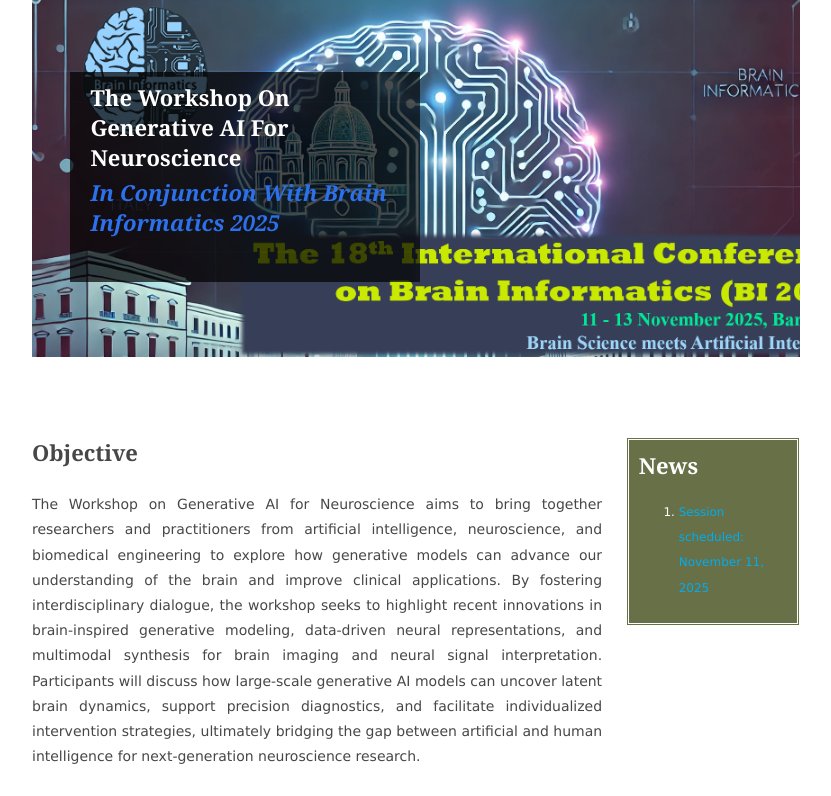
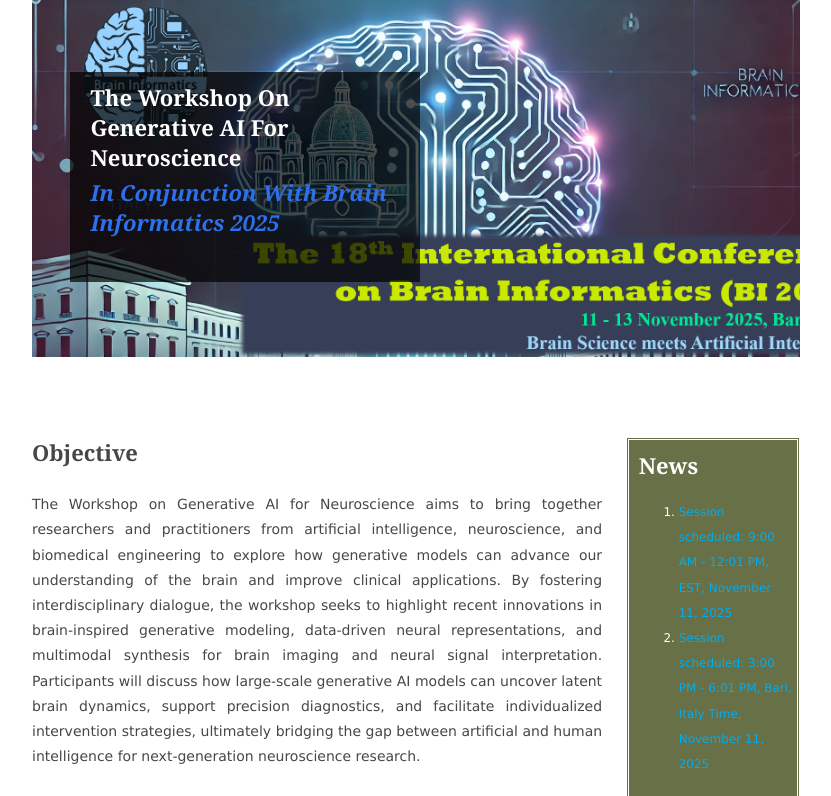
Before and after one commit to GenAI-Neuro/GenAI-Neuro.github.io, a plain HTML site: page index.html in a window 1280 px wide. Shown: the part 140-936 px from the top of the page, without its empty margins (224-1055 px from the left). Drawn offline with Linux system fonts and the light colour scheme.

Commit message:
Update index.html

```diff
--- a/index.html
+++ b/index.html
@@ -129,7 +129,8 @@
               <article style="font-size: 12px">
                 <h6><strong>News</strong></h6>
                 <ol>
-                  <li><a href="#">Session scheduled: November 11, 2025</a></li>
+                  <li><a href="#">Session scheduled: 9:00 AM - 12:01 PM, EST, November 11, 2025</a></li>
+                  <li><a href="#">Session scheduled: 3:00 PM - 6:01 PM, Bari, Italy Time, November 11, 2025</a></li>
                 </ol>
               </article>
             </div>
```
